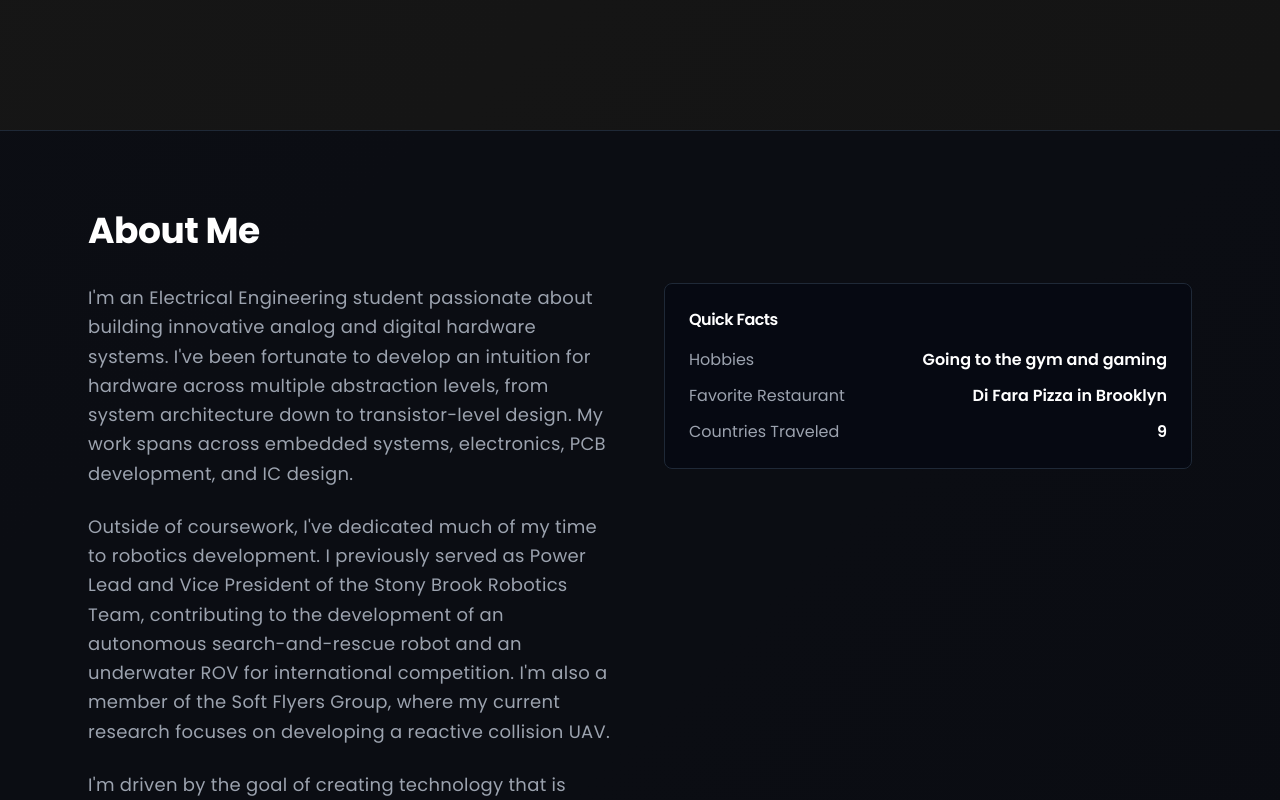
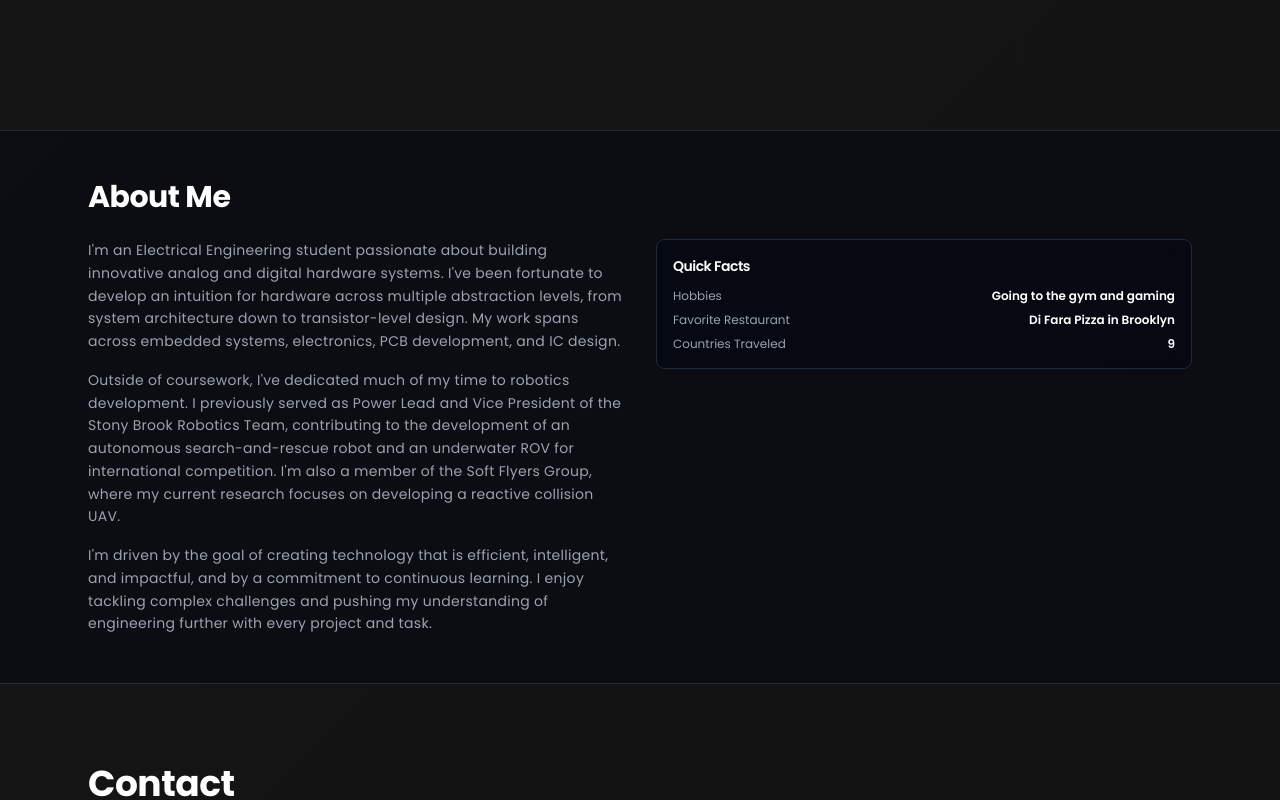
Before and after one commit to arhaamhossain/ARX, a Next.js app: page /ARX/ in a window 1280 px wide. Shown: the part 6120-6920 px from the top of the page. Built offline with nearby package versions, Linux system fonts and the light colour scheme.

Commit message:
Scale down About Me section: reduce font sizes, padding, and spacing

```diff
--- a/pages/index.tsx
+++ b/pages/index.tsx
@@ -730,12 +730,12 @@ export default function Home() {
       {/* About Section */}
       <section
         id="about"
-        className="bg-gray-950/50 py-20 border-t border-gray-800"
+        className="bg-gray-950/50 py-12 border-t border-gray-800"
       >
         <div className="max-w-6xl mx-auto px-6">
-        <h2 className="text-4xl font-bold mb-8 text-white">About Me</h2>
-        <div className="grid md:grid-cols-2 gap-12">
-          <div className="space-y-6 text-gray-400 text-lg leading-relaxed">
+        <h2 className="text-3xl font-bold mb-6 text-white">About Me</h2>
+        <div className="grid md:grid-cols-2 gap-8">
+          <div className="space-y-4 text-gray-400 text-sm leading-relaxed">
             <p>
               I&apos;m an Electrical Engineering student passionate about building innovative analog and digital hardware systems. I&apos;ve been fortunate to develop an intuition for hardware across multiple abstraction levels, from system architecture down to transistor-level design. My work spans across embedded systems, electronics, PCB development, and IC design.
             </p>
@@ -747,9 +747,9 @@ export default function Home() {
             </p>
           </div>
           <div className="space-y-4">
-            <div className="border border-gray-800 rounded-lg p-6 bg-gray-950/50 backdrop-blur">
-              <h3 className="text-white font-semibold mb-4">Quick Facts</h3>
-              <div className="space-y-3 text-gray-400">
+            <div className="border border-gray-800 rounded-lg p-4 bg-gray-950/50 backdrop-blur">
+              <h3 className="text-white font-semibold mb-3 text-sm">Quick Facts</h3>
+              <div className="space-y-2 text-gray-400 text-xs">
                 <div className="flex justify-between">
                   <span>Hobbies</span>
                   <span className="text-white font-semibold">Going to the gym and gaming</span>
```
